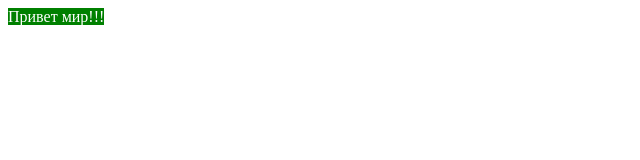
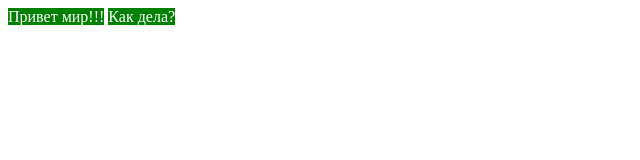
Before and after one commit to Bingo804/first-project, a plain HTML site: page index.html in a window 1280 px wide. Shown: the whole page, without its empty margins (0-640 px from the left). Drawn offline with Linux system fonts and the light colour scheme.

Commit message:
Простая разметка

```diff
--- a/index.html
+++ b/index.html
@@ -8,5 +8,6 @@
 </head>
 <body>
     <span>Привет мир!!!</span>
+    <span>Как дела?</span>
 </body>
 </html>
```
